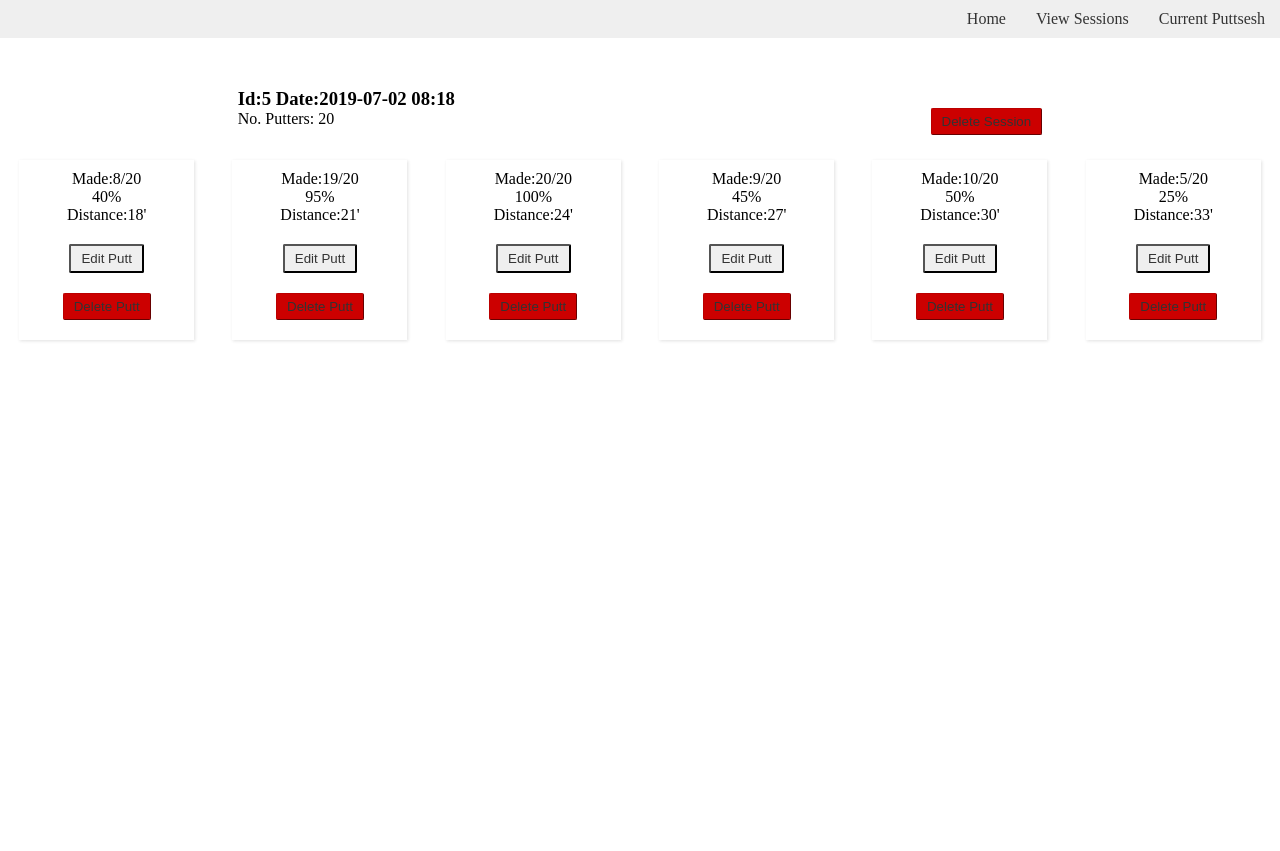
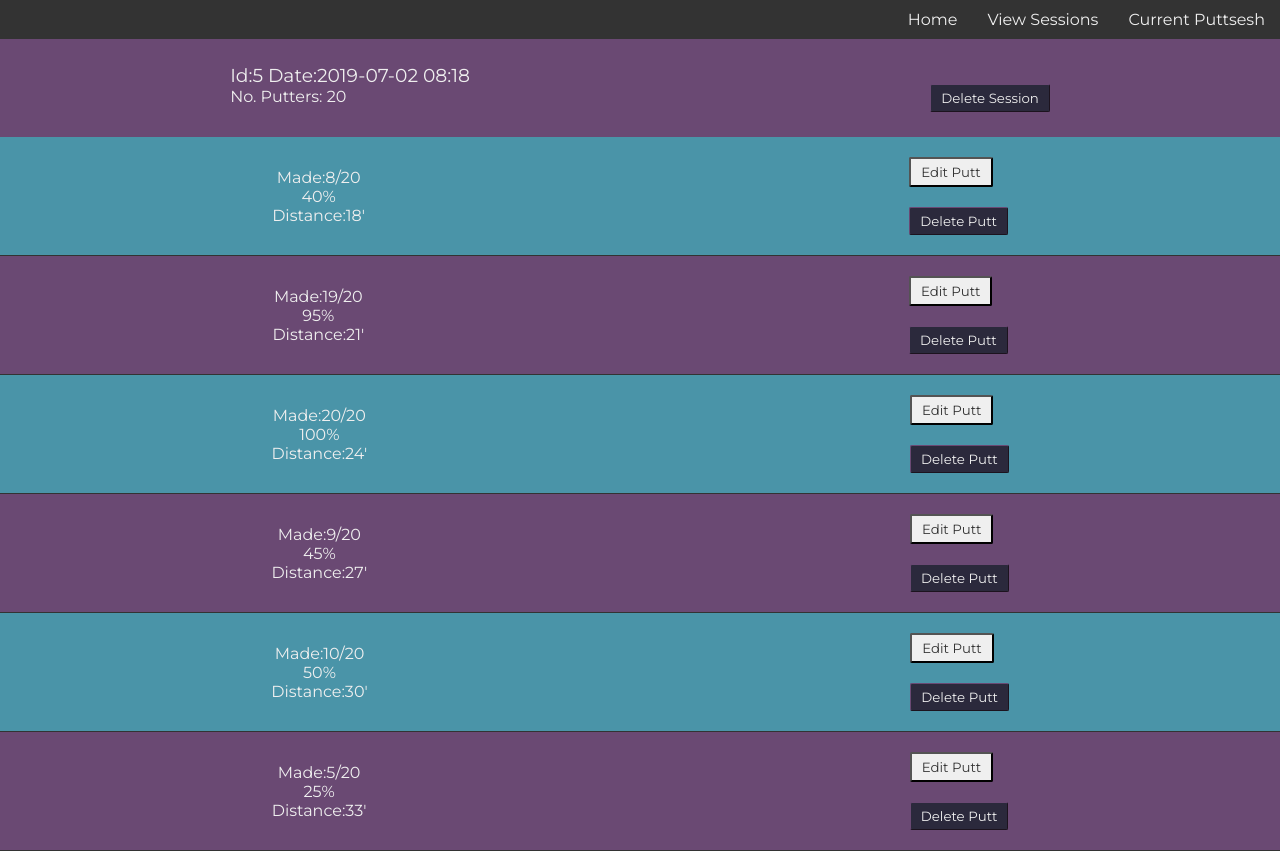
Before and after one commit to jereamon/disc-golf-putts, a Flask app: page /puttsesh/view/5 in a window 1280 px wide. Before the commit the page ends 341 px from the top, so only its background shows below. Run offline with Flask 2, Linux system fonts and the light colour scheme; a user stored in the database is signed in; data comes from the database, SQL or seed files in the repository; both versions use the stored data as it was after the commit.

Commit message:
Styles are partially updated.

```diff
--- a/static/css/main.css
+++ b/static/css/main.css
@@ -3,44 +3,60 @@
     --white-font: #efefef;
     --dark-grey-font: #333;
     --grey-font: #666;
-    --light-grey-font: #bbb;
+    --light-grey-font: #ddd;
     --red: #cc0000;
     --darker-red: #bb0000;
     --transition-time: 300ms;
+
+    --purple: #6A4973;
+    --nude: #E2D9CA;
+    --blue-gray: #4A94A8;
+    --dark-blue: #2B293C;
 }
 
 * {
+    /* background: var(--dark-grey-font); */
     box-sizing: border-box;
+    color: var(--white-font);
+    font-family: 'Montserrat';
+    font-weight: normal;
     /* font-size: 33px; */
     margin: 0;
     padding: 0;
 }
 
+body {
+    background: var(--dark-grey-font);
+}
+
 /*#region BASE TEMPLATE STYLES */
 
 nav {
-    background: var(--white-font);
+    /* background: var(--dark-purple); */
+    background: var(--dark-grey-font);
     display: flex;
     justify-content: flex-end;
+    z-index: 1;
 }
 
 nav a {
-    color: var(--dark-grey-font);
+    color: var(--white-font);
     padding: 10px 15px;
     text-decoration: none;
     transition: var(--transition-time);
 }
 
 nav a:hover {
-    background: var(--dark-grey-font);
-    color: var(--white-font);
+    background: var(--blue-gray);
+    color: var(--light-grey-font);
 }
 
 .outer-container {
+    align-items: center;
     display: flex;
-    justify-content: space-around;
-    padding: 25px 0 0 0;
-    width: 100%;
+    flex-direction: column;
+    /* margin: 0 auto;
+    width: 80vw; */
 }
 
 /*#endregion BASE TEMPLATE STYLES */
@@ -115,83 +141,94 @@ input[type=submit]:hover {
 
 /*#region CURRENT SESSION TEMPLATE STYLES */
 
-.cur-dist-container {
+/* .cur-dist-container {
     align-items: center;
     display: flex;
     flex-direction: column;
     margin: 0 0 20px;
     padding: 10px 0;
-    /* text-align: center; */
-}
+    text-align: center;
+} */
 
-.outer-container.putt-page {
+/* .outer-container.putt-page {
     flex-direction: column;
     align-items: center;
-}
+} */
 
-.putt-page-form {
+/* .putt-page-form {
     display: flex;
     flex-direction: column;
     align-items: center;
-}
+} */
 
-.putt-save-container {
+/* .putt-save-container {
     transition: background-color 300ms;
     padding: 0;
     margin: 20px;
-}
+} */
 
-.putt-save-success {
+/* .putt-save-success {
     display: none;
     font-size: 1.5rem;
     text-align: center;
-}
+} */
 
 /*#endregion CURRENT SESSION TEMPLATE STYLES */
 
 /*#region VIEW SESSIONS */
 
-.puttsesh-container {
-    align-items: center;
-    flex-direction: column;
-}
-
 .puttsesh-link {
-    border-radius: 2px;
-    box-shadow: var(--main-box-shadow);
-    color: var(--dark-grey-font);
-    margin: 10px 0;
-    padding: 10px;
+    background: var(--purple);
+    border-bottom: solid 1px var(--dark-grey-font);
+    padding: 20px 0;
     text-decoration: none;
     transition: var(--transition-time);
+    text-align: center;
+    width: 100%;
 }
 
 .puttsesh-link:hover {
     color: var(--white-font);
-    background: var(--grey-font);
+    background: var(--blue-gray);
 }
 
 /*#endregion VIEW SESSSIONS */
 
 /*#region VIEW SINGLE SESSION */
 
-.single-putts-outer-container {
+.view-single-header-container {
+    background: var(--purple);
+    display: flex;
     justify-content: space-around;
-    flex-wrap: wrap;
+    padding: 25px 0;
+    width: 100%;
+}
+
+.putts-container {
+    width: 100%
+}
+
+.single-putts-container:nth-child(odd) {
+    background: var(--blue-gray);
+}
+
+.single-putt-container:nth-child(even) {
+    background: var(--purple);
 }
 
 .single-putt-container {
     align-items: center;
-    box-shadow: var(--main-box-shadow);
-    flex-direction: column;
-    padding: 10px 0 20px;
-    max-width: 175px;
+    background: var(--blue-gray);
+    border-bottom: solid 1px var(--dark-grey-font);
+    display: flex;
+    justify-content: space-around;
+    padding: 20px 0;
     transition: 300ms;
-    width: 40%;
+    width: 100%;
 }
 
 .single-putt-info {
-    padding: 0 0 20px;
+    /* padding: 0 0 20px; */
     text-align: center;
 }
 
@@ -203,15 +240,16 @@ input[type=submit]:hover {
 }
 
 .delete-button {
-    background: var(--red);
-    border: var(--darker-red) outset 1px;
+    background: var(--dark-blue);
+    border: var(--purple) outset 1px;
+    color: var(--white-font);
     margin: 20px 0 0 0;
 }
 
 .delete-button:hover {
-    background: #990000;
+    background: var(--purple);
     border-color: #770000;
-    color: var(--white-font);
+    /* color: var(--dark-blue); */
     cursor: pointer;
 }
 
--- a/templates/base.jinja2
+++ b/templates/base.jinja2
@@ -5,6 +5,7 @@
 <meta name="viewport" content="width=device-width, initial-scale=1.0">
 <title>Disc Golf Putts</title>
 <link rel='stylesheet' href="{{ url_for('static', filename='css/main.css') }}">
+<link href="https://fonts.googleapis.com/css?family=Montserrat&display=swap" rel="stylesheet">
 <script src="https://ajax.googleapis.com/ajax/libs/jquery/3.4.1/jquery.min.js"></script>
 </head>
 <body>
--- a/templates/home.jinja2
+++ b/templates/home.jinja2
@@ -6,9 +6,11 @@
         <h2>Today's Averages</h2>
         <div class="putt-avgs-inner-container">
                 {% for putt_avg in today_avgs %}
+                    <div class='putt-avg-outer-container'>
                         <div class='putt-avg-container'>
                             <h5>{{ putt_avg }}'</h5>
                             <p>{{ today_avgs[putt_avg] }}%</p>
+                        </div>
                     </div>
                 {% endfor %}
         </div>
@@ -17,9 +19,11 @@
         <h2>All Time Averages</h2>
         <div class="putt-avgs-inner-container">
                 {% for putt_avg in all_time_avgs %}
+                    <div class='putt-avg-outer-container'>
                         <div class='putt-avg-container'>
                             <h5>{{ putt_avg }}'</h5>
                             <p>{{ all_time_avgs[putt_avg] }}%</p>
+                        </div>
                     </div>
                 {% endfor %}
         </div>
--- a/templates/view_puttsesh_single.jinja2
+++ b/templates/view_puttsesh_single.jinja2
@@ -1,8 +1,8 @@
 {% extends "base.jinja2" %}
 
 {% block content %}
-<div class='outer-container puttsesh-container'>
 <div class='outer-container'>
+    <div class='view-single-header-container'>
         <div>
             <h3>Id:{{ single_session.id }} Date:{{ single_session.date.strftime('%Y-%m-%d %I:%M')}}</h3>
             <p>No. Putters:
@@ -15,19 +15,21 @@
             {% endif %}
         </div>
     </div>
-    <div class='outer-container single-putts-outer-container'>
+    <div class='putts-container'>
         {% for putt in putts %}
-        <div class='outer-container single-putt-container'>
+        <div class='single-putt-container'>
             <div class='single-putt-info'>
                 <p>Made:<span class='putts-made-{{putt.id}}'>{{ putt.putts_made }}</span>/{{ single_session.no_putters}}</p>
                 <p>{{ ((putt.putts_made / single_session.no_putters) * 100) | int }}%</p>
                 <p>Distance:{{ putt.distance }}'</p>
             </div>
+            <div class='edit-delete-container'>
                 <div class='putt-edit-container' puttsesh-id="{{ single_session.id }}" putt-id="{{ putt.id }}">
                     <button class='edit-button'>Edit Putt</button>
                 </div>
                 <div class='putt-delete-container' puttsesh-id="{{ single_session.id }}" putt-id="{{ putt.id }}">
                     <button class="delete-button">Delete Putt</button>
+                </div>
             </div>
         </div>
         {% endfor %}
```
Also changed, not shown: other parts of static/css/main.css (+19 -9 lines), putting_db.db. Lines whose indentation alone changed are shown as unchanged.
